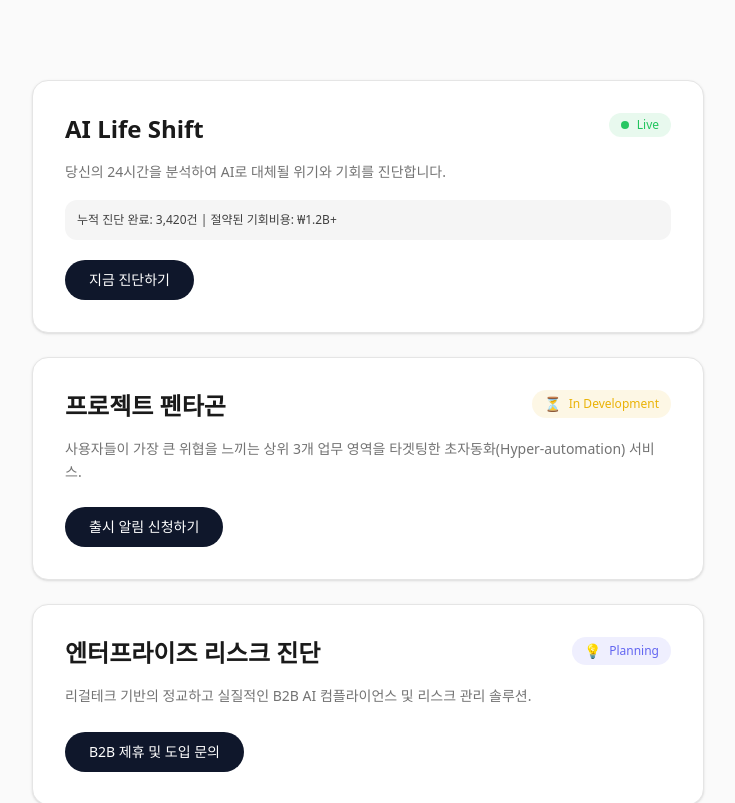
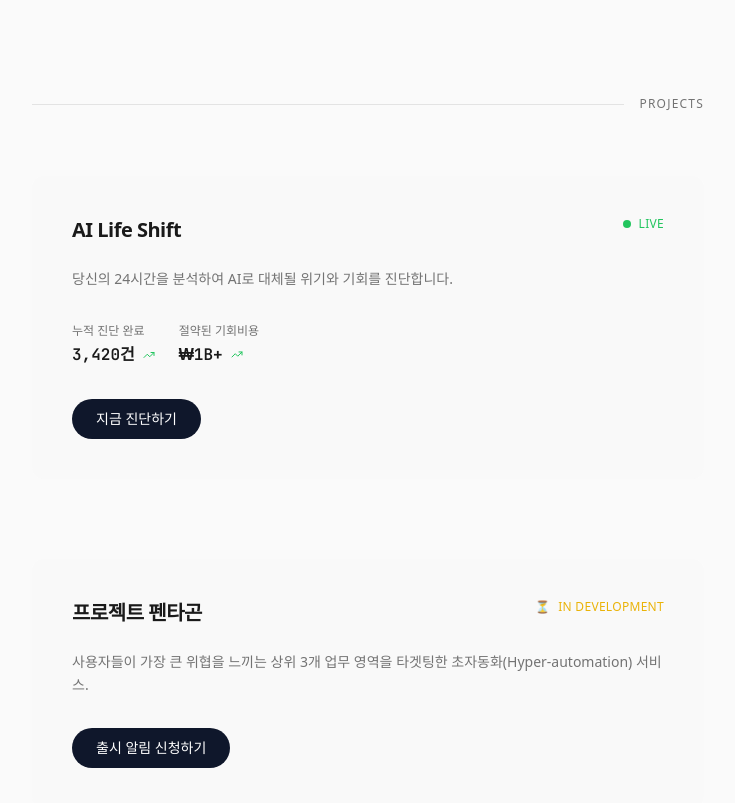
Before and after one commit to tteehhaa/teheranroai, a Next.js app: page / in a window 1280 px wide. Shown: the part 800-1603 px from the top of the page, without its empty margins (272-1007 px from the left). Built offline with nearby package versions, Linux system fonts and the light colour scheme; a web font is replaced by a local one.

Commit message:
feat: redesign with high-end minimalism
Add subtle line header, remove card borders, add count-up animation, and enhance readability.

```diff
--- a/app/globals.css
+++ b/app/globals.css
@@ -3,6 +3,7 @@
 @theme inline {
   --font-sans: var(--font-inter), "Inter", system-ui, -apple-system, BlinkMacSystemFont, "Segoe UI", Roboto, sans-serif;
   --font-serif: var(--font-playfair), "Playfair Display", Georgia, "Times New Roman", serif;
+  --font-mono: var(--font-mono), "JetBrains Mono", ui-monospace, SFMono-Regular, monospace;
 
   --color-background: #FAFAFA;
   --color-foreground: #1a1a1a;
--- a/components/product-gallery.tsx
+++ b/components/product-gallery.tsx
@@ -1,7 +1,65 @@
 "use client";
 
-import { useState } from "react";
-import { ExternalLink, X } from "lucide-react";
+import { useState, useEffect, useRef } from "react";
+import { X, TrendingUp } from "lucide-react";
+import { motion, useInView, useSpring, useTransform } from "framer-motion";
+
+// Animated Counter Component
+function AnimatedCounter({
+  value,
+  suffix = "",
+  prefix = "",
+  duration = 2
+}: {
+  value: number;
+  suffix?: string;
+  prefix?: string;
+  duration?: number;
+}) {
+  const ref = useRef<HTMLSpanElement>(null);
+  const isInView = useInView(ref, { once: true, margin: "-100px" });
+
+  const spring = useSpring(0, {
+    duration: duration * 1000,
+    bounce: 0
+  });
+
+  const display = useTransform(spring, (current) => {
+    if (value >= 1000) {
+      return `${prefix}${Math.floor(current).toLocaleString()}${suffix}`;
+    }
+    return `${prefix}${Math.floor(current).toLocaleString()}${suffix}`;
+  });
+
+  useEffect(() => {
+    if (isInView) {
+      spring.set(value);
+    }
+  }, [isInView, spring, value]);
+
+  return (
+    <motion.span
+      ref={ref}
+      className="font-mono font-semibold text-foreground tabular-nums"
+    >
+      {display}
+    </motion.span>
+  );
+}
+
+// Live Pulse Indicator
+function LivePulse() {
+  return (
+    <motion.span
+      className="relative flex h-2 w-2"
+      animate={{ scale: [1, 1.2, 1] }}
+      transition={{ duration: 2, repeat: Infinity }}
+    >
+      <span className="animate-ping absolute inline-flex h-full w-full rounded-full bg-success opacity-75" />
+      <span className="relative inline-flex rounded-full h-2 w-2 bg-success" />
+    </motion.span>
+  );
+}
 
 function Badge({
   label,
@@ -11,19 +69,19 @@ function Badge({
   variant: "live" | "development" | "planning"
 }) {
   const variants = {
-    live: "bg-success/10 text-success",
-    development: "bg-warning/10 text-warning",
-    planning: "bg-info/10 text-info",
+    live: "text-success",
+    development: "text-warning",
+    planning: "text-info",
   };
 
   const icons = {
-    live: <span className="w-2 h-2 rounded-full bg-success animate-pulse" />,
-    development: <span className="text-sm">&#9203;</span>,
-    planning: <span className="text-sm">&#128161;</span>,
+    live: <LivePulse />,
+    development: <span className="text-xs">&#9203;</span>,
+    planning: <span className="text-xs">&#128161;</span>,
   };
 
   return (
-    <span className={`inline-flex items-center gap-2 px-3 py-1 rounded-full text-xs font-medium ${variants[variant]}`}>
+    <span className={`inline-flex items-center gap-2 text-xs font-medium tracking-wide uppercase ${variants[variant]}`}>
       {icons[variant]}
       {label}
     </span>
@@ -56,36 +114,42 @@ function WaitlistModal({
   if (!isOpen) return null;
 
   return (
-    <div
+    <motion.div
       className="fixed inset-0 z-50 flex items-center justify-center p-4"
       onClick={handleClose}
+      initial={{ opacity: 0 }}
+      animate={{ opacity: 1 }}
+      exit={{ opacity: 0 }}
     >
       {/* Backdrop */}
-      <div className="absolute inset-0 bg-black/50 backdrop-blur-sm" />
+      <div className="absolute inset-0 bg-black/40 backdrop-blur-sm" />
 
       {/* Modal */}
-      <div
-        className="relative bg-card rounded-2xl border border-border p-8 md:p-10 shadow-2xl max-w-md w-full"
+      <motion.div
+        className="relative bg-white rounded-lg p-8 md:p-10 shadow-2xl max-w-md w-full"
         onClick={(e) => e.stopPropagation()}
+        initial={{ opacity: 0, scale: 0.95, y: 20 }}
+        animate={{ opacity: 1, scale: 1, y: 0 }}
+        transition={{ duration: 0.2 }}
       >
         {/* Close Button */}
         <button
           onClick={handleClose}
           className="absolute top-4 right-4 p-2 text-muted-foreground hover:text-foreground transition-colors"
         >
-          <X className="w-5 h-5" />
+          <X className="w-4 h-4" />
         </button>
 
-        <h3 className="text-2xl font-bold text-card-foreground mb-2">
+        <h3 className="text-xl font-semibold text-foreground mb-2">
           출시 알림 신청
         </h3>
-        <p className="text-muted-foreground mb-6">
+        <p className="text-sm text-muted-foreground mb-6">
           프로젝트 펜타곤 출시 소식을 가장 먼저 받아보세요.
         </p>
 
         {submitted ? (
           <div className="py-4 text-center">
-            <p className="text-success font-medium">
+            <p className="text-success font-medium text-sm">
               등록되었습니다. 소식을 기다려주세요.
             </p>
           </div>
@@ -97,7 +161,7 @@ function WaitlistModal({
               onChange={(e) => setEmail(e.target.value)}
               placeholder="이메일 주소를 입력하세요"
               required
-              className="w-full px-4 py-3 rounded-full border border-border bg-background text-foreground placeholder:text-muted-foreground focus:outline-none focus:ring-2 focus:ring-slate-900 focus:border-transparent text-sm"
+              className="w-full px-4 py-3 rounded-lg border border-border bg-background text-foreground placeholder:text-muted-foreground focus:outline-none focus:ring-2 focus:ring-slate-900 focus:border-transparent text-sm"
               autoFocus
             />
             <button
@@ -108,8 +172,27 @@ function WaitlistModal({
             </button>
           </form>
         )}
-      </div>
-    </div>
+      </motion.div>
+    </motion.div>
+  );
+}
+
+// Card wrapper with hover animation
+function ProjectCard({
+  children,
+  className = ""
+}: {
+  children: React.ReactNode;
+  className?: string;
+}) {
+  return (
+    <motion.div
+      className={`bg-[#F9F9F9] rounded-lg p-8 md:p-10 transition-all duration-300 hover:shadow-lg ${className}`}
+      whileHover={{ y: -3 }}
+      transition={{ duration: 0.2 }}
+    >
+      {children}
+    </motion.div>
   );
 }
 
@@ -118,79 +201,113 @@ export function ProductGallery() {
 
   return (
     <>
-      <section id="projects" className="py-20 px-6 bg-background">
+      <section id="projects" className="py-24 px-6 bg-background">
         <div className="max-w-2xl mx-auto">
-          <div className="flex flex-col gap-6">
+          {/* Section Header */}
+          <div className="flex items-center gap-4 mb-16">
+            <div className="flex-1 h-px bg-foreground/10" />
+            <h2 className="text-xs font-medium text-muted-foreground uppercase tracking-widest">
+              Projects
+            </h2>
+          </div>
+
+          <div className="flex flex-col gap-20">
             {/* Card 1: AI Life Shift - Live */}
-            <div className="bg-card rounded-2xl border border-border p-6 md:p-8 shadow-sm hover:shadow-md transition-shadow">
-              <div className="flex flex-col sm:flex-row sm:items-start sm:justify-between gap-3 mb-4">
-                <h3 className="text-xl md:text-2xl font-semibold text-card-foreground">
+            <ProjectCard>
+              <div className="flex flex-col sm:flex-row sm:items-start sm:justify-between gap-3 mb-6">
+                <h3 className="text-lg md:text-xl font-semibold text-foreground tracking-tight">
                   AI Life Shift
                 </h3>
                 <Badge label="Live" variant="live" />
               </div>
 
-              <p className="text-sm text-muted-foreground leading-relaxed mb-4">
+              <p className="text-sm text-muted-foreground leading-relaxed mb-8">
                 당신의 24시간을 분석하여 AI로 대체될 위기와 기회를 진단합니다.
               </p>
 
-              <div className="p-3 bg-secondary rounded-lg mb-5">
-                <p className="text-xs text-secondary-foreground">
-                  <span className="font-medium">누적 진단 완료:</span> 3,420건 | <span className="font-medium">절약된 기회비용:</span> ₩1.2B+
-                </p>
+              {/* Animated Stats */}
+              <div className="flex flex-col sm:flex-row gap-6 mb-8">
+                <div className="flex items-center gap-3">
+                  <div className="flex flex-col">
+                    <span className="text-xs text-muted-foreground mb-1">누적 진단 완료</span>
+                    <div className="flex items-center gap-2">
+                      <AnimatedCounter value={3420} suffix="건" />
+                      <motion.span
+                        animate={{ y: [0, -2, 0] }}
+                        transition={{ duration: 1.5, repeat: Infinity }}
+                      >
+                        <TrendingUp className="w-3 h-3 text-success" />
+                      </motion.span>
+                    </div>
+                  </div>
+                </div>
+                <div className="flex items-center gap-3">
+                  <div className="flex flex-col">
+                    <span className="text-xs text-muted-foreground mb-1">절약된 기회비용</span>
+                    <div className="flex items-center gap-2">
+                      <AnimatedCounter value={1.2} prefix="₩" suffix="B+" duration={2.5} />
+                      <motion.span
+                        animate={{ y: [0, -2, 0] }}
+                        transition={{ duration: 1.5, repeat: Infinity, delay: 0.3 }}
+                      >
+                        <TrendingUp className="w-3 h-3 text-success" />
+                      </motion.span>
+                    </div>
+                  </div>
+                </div>
               </div>
 
               <a
                 href="https://ai-shift-compass.lovable.app"
                 target="_blank"
                 rel="noopener noreferrer"
-                className="inline-flex items-center justify-center w-full sm:w-auto px-6 py-2.5 bg-slate-900 text-white rounded-full text-sm font-medium hover:bg-slate-800 transition-colors"
+                className="inline-flex items-center justify-center px-6 py-2.5 bg-slate-900 text-white rounded-full text-sm font-medium hover:bg-slate-800 transition-colors"
               >
                 지금 진단하기
               </a>
-            </div>
+            </ProjectCard>
 
             {/* Card 2: Project Pentagon - In Development */}
-            <div className="bg-card rounded-2xl border border-border p-6 md:p-8 shadow-sm hover:shadow-md transition-shadow">
-              <div className="flex flex-col sm:flex-row sm:items-start sm:justify-between gap-3 mb-4">
-                <h3 className="text-xl md:text-2xl font-semibold text-card-foreground">
+            <ProjectCard>
+              <div className="flex flex-col sm:flex-row sm:items-start sm:justify-between gap-3 mb-6">
+                <h3 className="text-lg md:text-xl font-semibold text-foreground tracking-tight">
                   프로젝트 펜타곤
                 </h3>
                 <Badge label="In Development" variant="development" />
               </div>
 
-              <p className="text-sm text-muted-foreground leading-relaxed mb-6">
+              <p className="text-sm text-muted-foreground leading-relaxed mb-8">
                 사용자들이 가장 큰 위협을 느끼는 상위 3개 업무 영역을 타겟팅한 초자동화(Hyper-automation) 서비스.
               </p>
 
               <button
                 onClick={() => setIsModalOpen(true)}
-                className="inline-flex items-center justify-center w-full sm:w-auto px-6 py-2.5 bg-slate-900 text-white rounded-full text-sm font-medium hover:bg-slate-800 transition-colors"
+                className="inline-flex items-center justify-center px-6 py-2.5 bg-slate-900 text-white rounded-full text-sm font-medium hover:bg-slate-800 transition-colors"
               >
                 출시 알림 신청하기
               </button>
-            </div>
+            </ProjectCard>
 
             {/* Card 3: Enterprise Risk Guard - Planning */}
-            <div className="bg-card rounded-2xl border border-border p-6 md:p-8 shadow-sm hover:shadow-md transition-shadow">
-              <div className="flex flex-col sm:flex-row sm:items-start sm:justify-between gap-3 mb-4">
-                <h3 className="text-xl md:text-2xl font-semibold text-card-foreground">
+            <ProjectCard>
+              <div className="flex flex-col sm:flex-row sm:items-start sm:justify-between gap-3 mb-6">
+                <h3 className="text-lg md:text-xl font-semibold text-foreground tracking-tight">
                   엔터프라이즈 리스크 진단
                 </h3>
                 <Badge label="Planning" variant="planning" />
               </div>
 
-              <p className="text-sm text-muted-foreground leading-relaxed mb-6">
+              <p className="text-sm text-muted-foreground leading-relaxed mb-8">
                 리걸테크 기반의 정교하고 실질적인 B2B AI 컴플라이언스 및 리스크 관리 솔루션.
               </p>
 
               <a
                 href="mailto:teheranroai@gmail.com?subject=B2B 제휴 및 도입 문의&body=안녕하세요, 엔터프라이즈 리스크 가드 도입에 관해 문의드립니다."
-                className="inline-flex items-center justify-center w-full sm:w-auto px-6 py-2.5 bg-slate-900 text-white rounded-full text-sm font-medium hover:bg-slate-800 transition-colors"
+                className="inline-flex items-center justify-center px-6 py-2.5 bg-slate-900 text-white rounded-full text-sm font-medium hover:bg-slate-800 transition-colors"
               >
                 B2B 제휴 및 도입 문의
               </a>
-            </div>
+            </ProjectCard>
           </div>
         </div>
       </section>
```
Also changed, not shown: app/layout.tsx (+7 -2 lines), package.json (+5 -4 lines), 1 other file (tests, documents, lock files or other folders).
